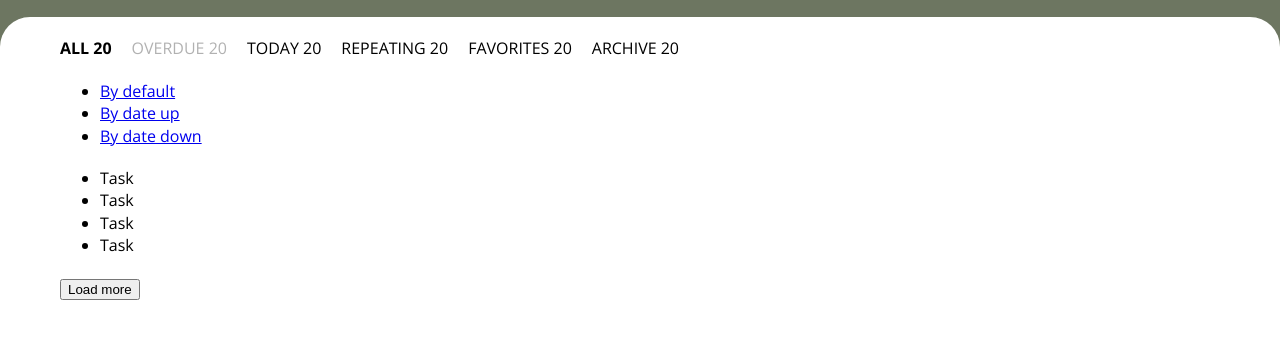
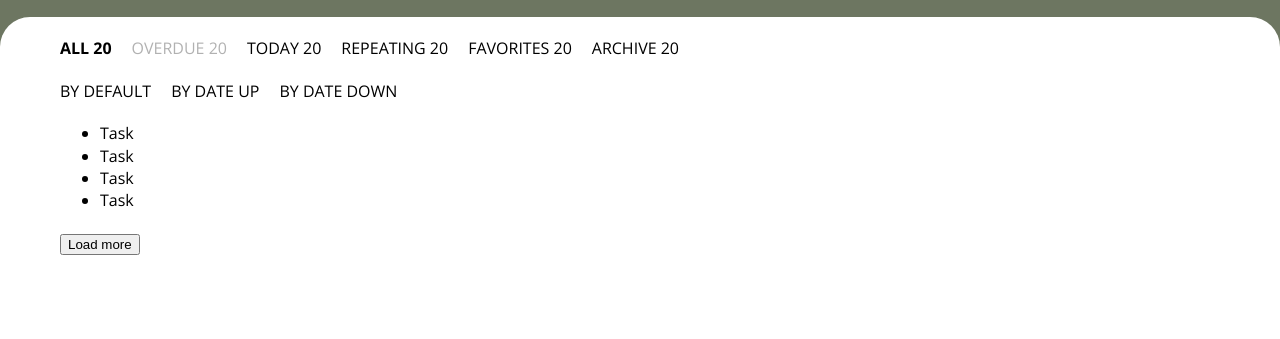
Before and after one commit to Yoona8/task-manager, a website: page src/index.html in a window 1280 px wide. Shown: the part 45-384 px from the top of the page. Drawn offline with nearby package versions, Linux system fonts and the light colour scheme.

Commit message:
Add styles for sorting

```diff
--- a/src/index.html
+++ b/src/index.html
@@ -3,7 +3,7 @@
 <head>
   <meta charset="UTF-8">
   <meta name="viewport" content="width=device-width, initial-scale=1">
-  <title>Title</title>
+  <title>TaskManager</title>
   <link href="https://fonts.googleapis.com/css2?family=Open+Sans:wght@400;700&display=swap" rel="stylesheet">
   <link rel="stylesheet" href="./styles/style.css">
 </head>
--- a/src/styles/blocks/filters.css
+++ b/src/styles/blocks/filters.css
@@ -19,6 +19,9 @@
   text-transform: uppercase;
   background-color: transparent;
   border: 0;
+}
+
+.filters button:not(:disabled) {
   cursor: pointer;
 }
 
--- a/src/styles/blocks/sorting.css
+++ b/src/styles/blocks/sorting.css
@@ -0,0 +1,21 @@
+.sorting {
+  display: flex;
+  flex-wrap: wrap;
+  margin: 0;
+  padding: 0;
+  list-style: none;
+}
+
+.sorting li:not(:last-child) {
+  margin-right: 20px;
+}
+
+.sorting a {
+  color: inherit;
+  text-transform: uppercase;
+  text-decoration: none;
+}
+
+.sorting a:hover {
+  text-decoration: underline;
+}
```
